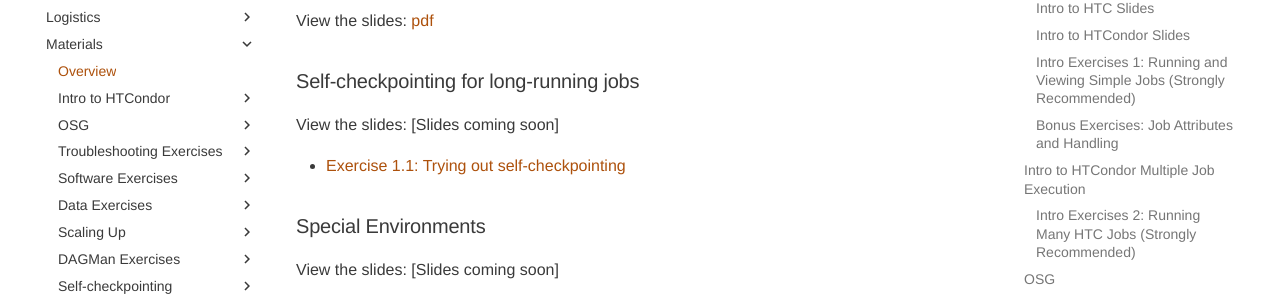
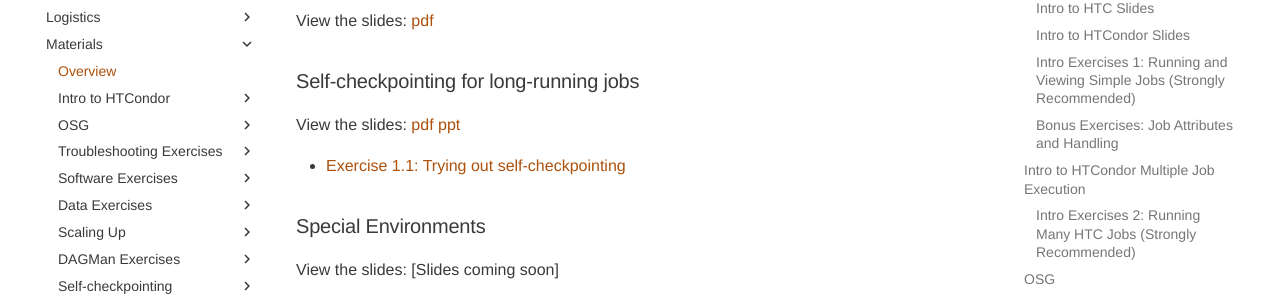
Before and after one commit to osg-htc/school-2024, an MkDocs documentation site: the page built from docs/materials/index.md, in a window 1280 px wide and 900 px high, scrolled down 3926 px. Shown: the part 172-470 px from the top of the window. Built offline with MkDocs 1.6.1 and Material for MkDocs 9.7.7, drawn with Linux system fonts in a browser that asks for light colours.

Commit message:
Added the checkpoint slides

```diff
--- a/docs/materials/index.md
+++ b/docs/materials/index.md
@@ -165,7 +165,7 @@
 
 ### Self-checkpointing for long-running jobs
 
-View the slides: [Slides coming soon]
+View the slides: [pdf](checkpoint/files/OSGUS2024_checkpointing.pdf) [ppt](checkpoint/files/OSGUS2024_checkpointing.pptx)
 
 -   [Exercise 1.1: Trying out self-checkpointing](checkpoint/part1-ex1-checkpointing.md)
 
```
Also changed, not shown: 4 other files.
